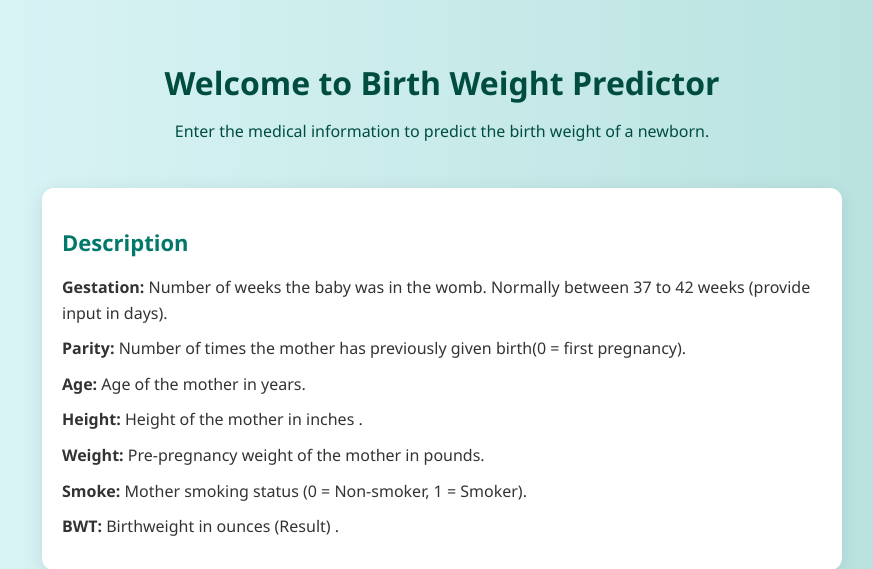
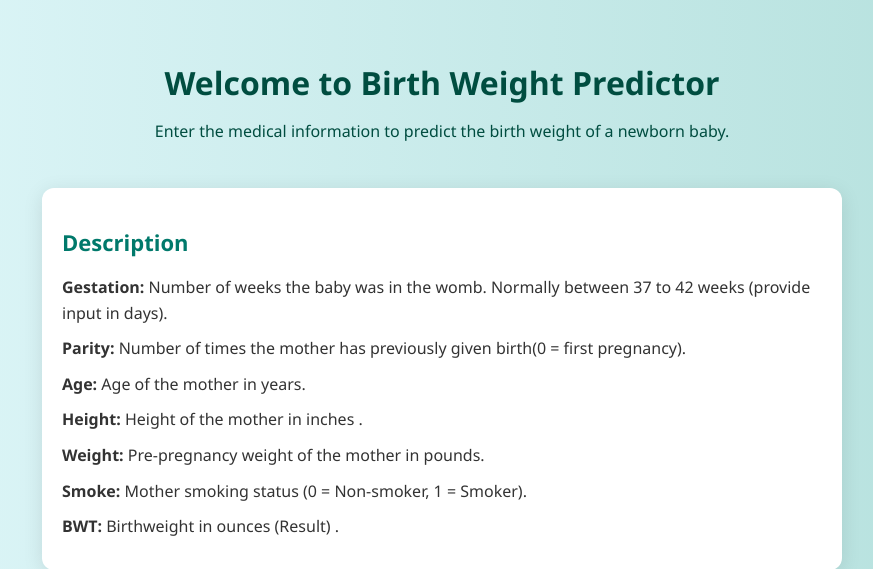
Before and after one commit to Vikash-Kumar-984/Machine-Learning-Model-API-Frontend-and-Backend, a Flask app: page / in a window 1280 px wide. Shown: the top 569 px of the page, without its empty margins (198-1071 px from the left). Run offline with Flask 3, Linux system fonts and the light colour scheme.

Commit message:
Update index.html

```diff
--- a/templates/index.html
+++ b/templates/index.html
@@ -103,7 +103,7 @@
 
   <header>
     <h1>Welcome to Birth Weight Predictor</h1>
-    <p>Enter the medical information to predict the birth weight of a newborn.</p>
+    <p>Enter the medical information to predict the birth weight of a newborn baby.</p>
   </header>
 
   <div class="container">
```
